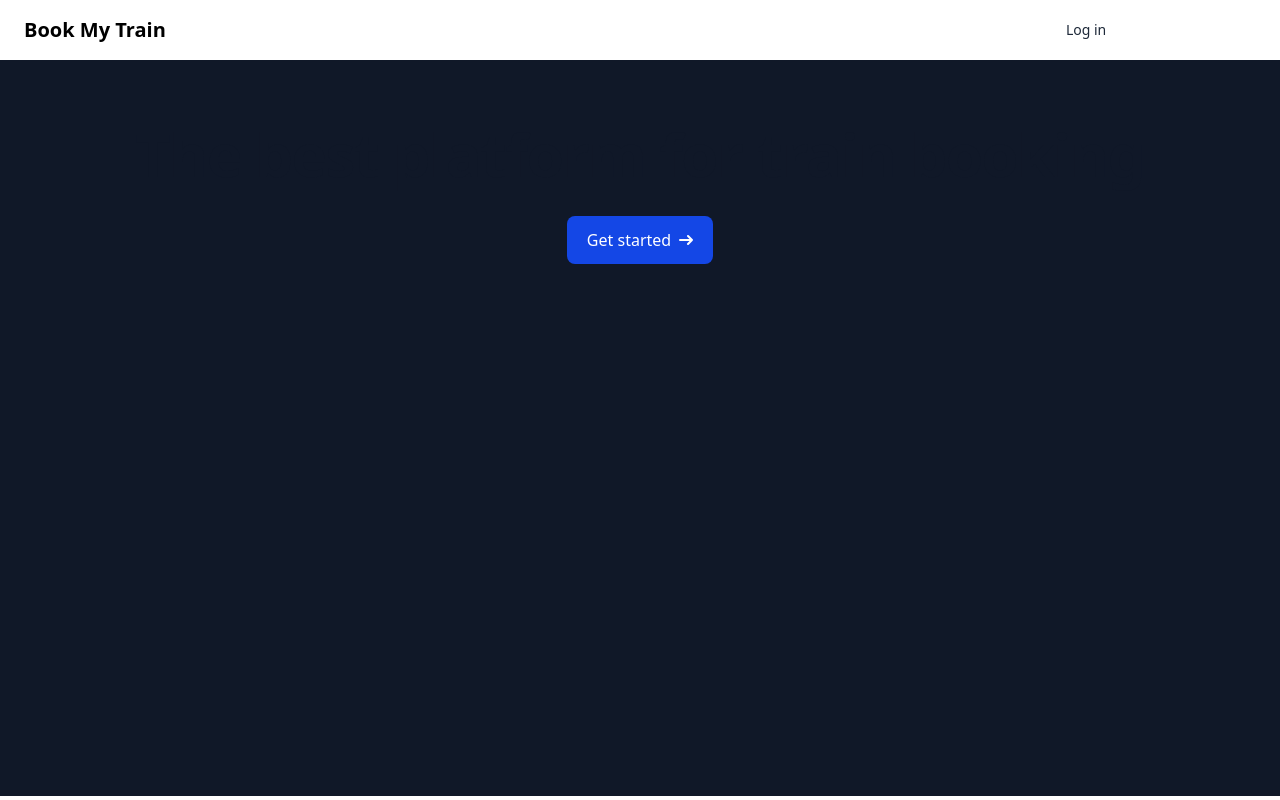
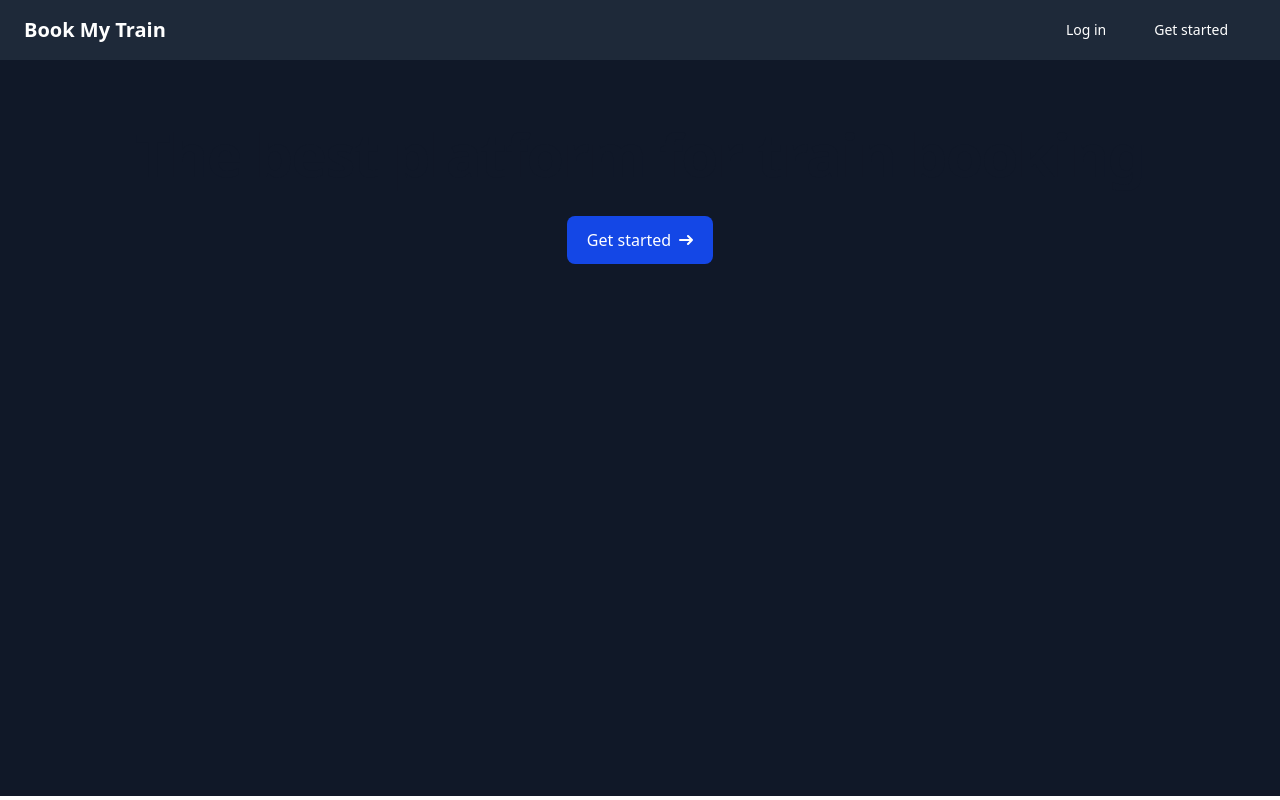
Before and after one commit to biswajittt/book-my-train, a React (Vite) app in the folder client/: page / in a window 1280 px wide. Built offline with nearby package versions, Linux system fonts and the light colour scheme; no server answers.

Commit message:
bug fixed

```diff
--- a/client/src/components/navbar/Navbar.jsx
+++ b/client/src/components/navbar/Navbar.jsx
@@ -11,10 +11,10 @@
   };
   return (
     <header>
-      <nav class="bg-white border-gray-200 px-4 lg:px-6 py-2.5 dark:bg-gray-800">
+      <nav class="border-gray-200 px-4 lg:px-6 py-2.5 bg-gray-800">
         <div class="flex flex-wrap justify-between items-center mx-auto max-w-screen-xl">
           <Link to="/" class="flex items-center">
-            <span class="self-center text-xl font-semibold whitespace-nowrap dark:text-white">
+            <span class="self-center text-xl font-semibold whitespace-nowrap text-white">
               Book My Train
             </span>
           </Link>
@@ -23,7 +23,7 @@
               <>
                 <Link
                   to="/booking"
-                  class="text-gray-800 dark:text-white hover:bg-gray-50 focus:ring-4 focus:ring-gray-300 font-medium rounded-lg text-sm px-4 lg:px-5 py-2 lg:py-2.5 mr-2 dark:hover:bg-gray-700 focus:outline-none dark:focus:ring-gray-800"
+                  class="text-gray-800 text-white hover:bg-gray-50 focus:ring-4 focus:ring-gray-300 font-medium rounded-lg text-sm px-4 lg:px-5 py-2 lg:py-2.5 mr-2 hover:bg-gray-700 focus:outline-none focus:ring-gray-800"
                 >
                   Booking
                 </Link>
@@ -44,7 +44,7 @@
               <>
                 <Link
                   to="/signin"
-                  class="text-gray-800 dark:text-white hover:bg-gray-50 focus:ring-4 focus:ring-gray-300 font-medium rounded-lg text-sm px-4 lg:px-5 py-2 lg:py-2.5 mr-2 dark:hover:bg-gray-700 focus:outline-none dark:focus:ring-gray-800"
+                  class="text-gray-800 text-white hover:bg-gray-50 focus:ring-4 focus:ring-gray-300 font-medium rounded-lg text-sm px-4 lg:px-5 py-2 lg:py-2.5 mr-2 hover:bg-gray-700 focus:outline-none focus:ring-gray-800"
                 >
                   Log in
                 </Link>
```
